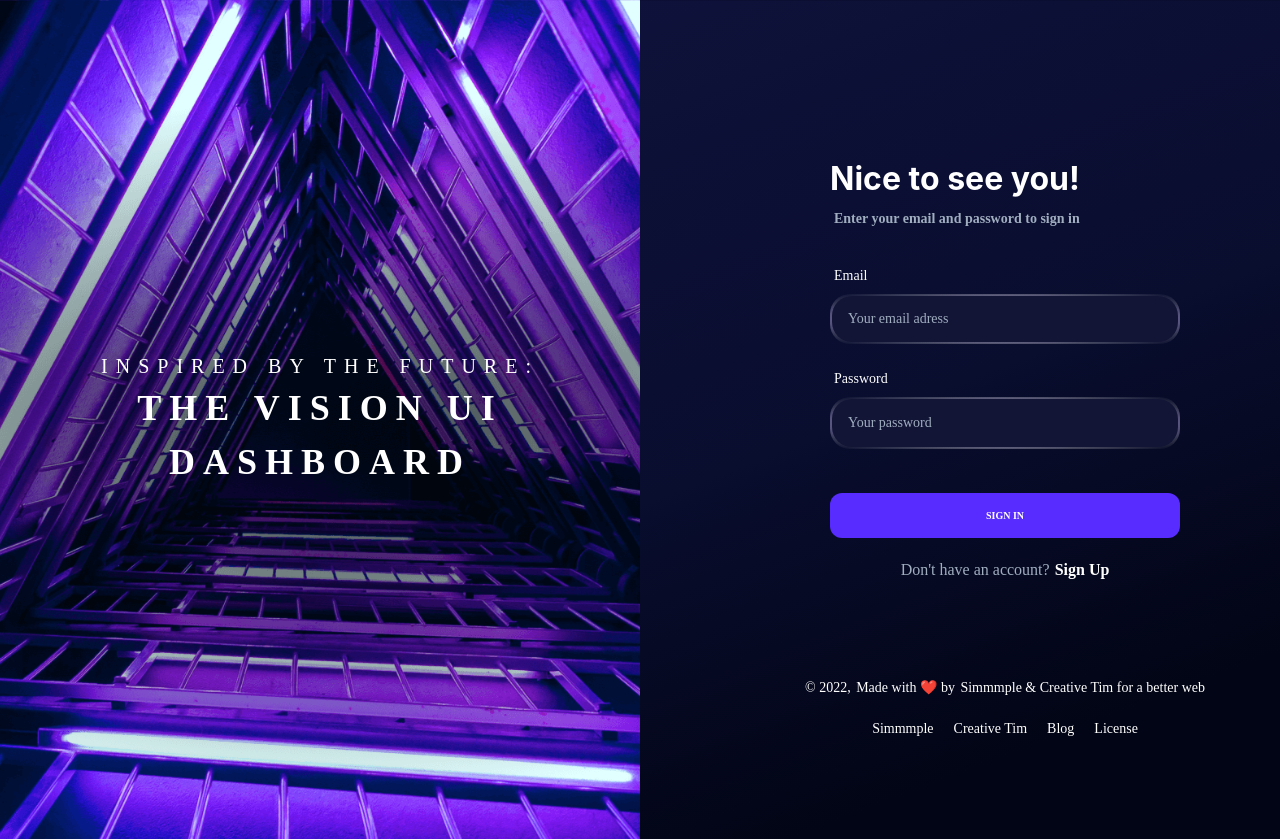
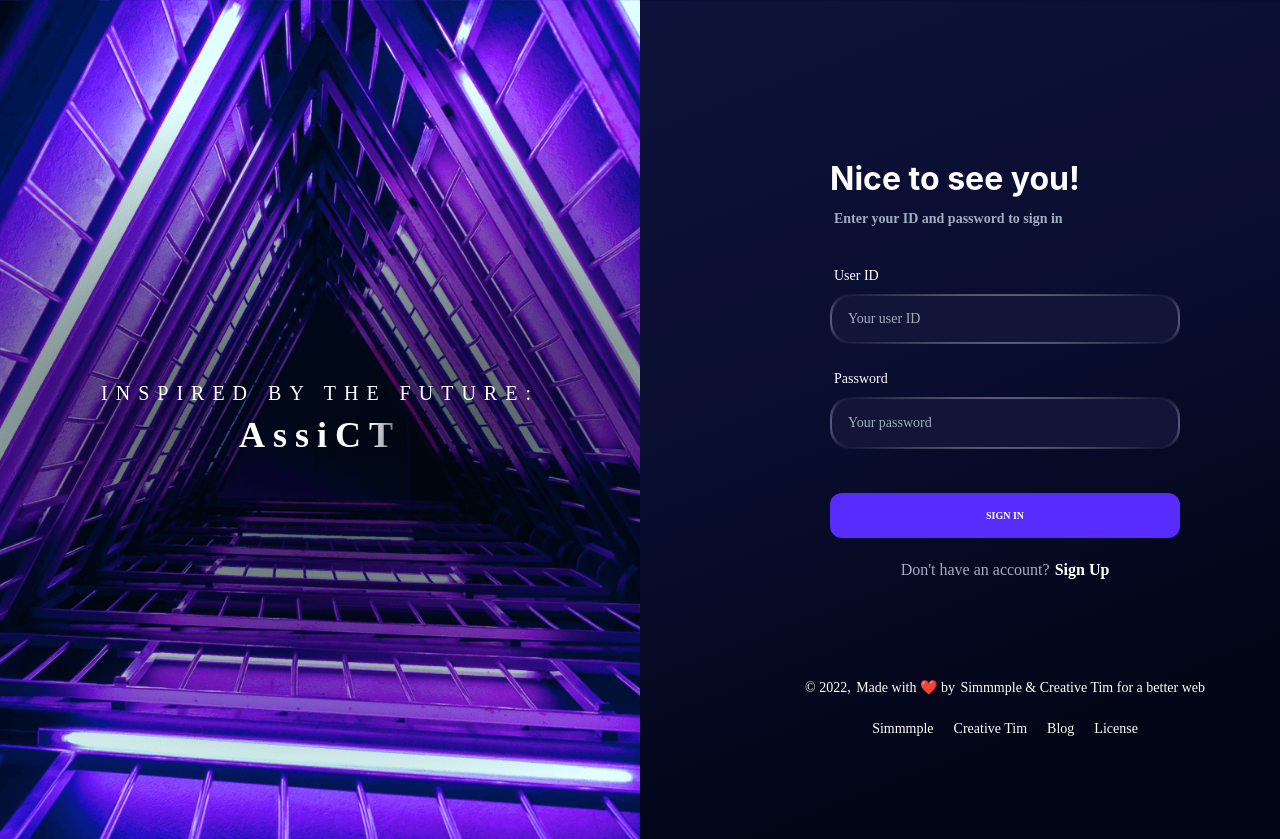
Before and after one commit to SVinternShip/Frontend-Backend, a React (Create React App) app in the folder frontend/assict_front/: page /home/signin in a window 1280 px wide. Built offline with nearby package versions, Linux system fonts and the light colour scheme.

Commit message:
Update SignIn.js
SignIn - email -> ID, 제목 변경 등 문자수정

```diff
--- a/frontend/assict_front/src/components/Sign/SignIn.js
+++ b/frontend/assict_front/src/components/Sign/SignIn.js
@@ -77,7 +77,7 @@ function SignIn() {
               color={textColor}
               fontWeight='bold'
               fontSize='14px'>
-              Enter your email and password to sign in
+              Enter your ID and password to sign in
             </Text>
             <FormControl>
               <FormLabel
@@ -85,7 +85,7 @@ function SignIn() {
                 fontSize='sm'
                 fontWeight='normal'
                 color='white'>
-                Email
+                User ID
               </FormLabel>
               <GradientBorder
                 mb='24px'
@@ -101,7 +101,7 @@ function SignIn() {
                   w={{ base: "100%", md: "346px" }}
                   maxW='100%'
                   h='46px'
-                  placeholder='Your email adress'
+                  placeholder='Your user ID'
                 />
               </GradientBorder>
             </FormControl>
@@ -203,7 +203,7 @@ function SignIn() {
               fontWeight='bold'
               bgClip='text !important'
               bg='linear-gradient(94.56deg, #FFFFFF 79.99%, #21242F 102.65%)'>
-              THE VISION UI DASHBOARD
+              AssiCT
             </Text>
           </Box>
         </Box>
```
